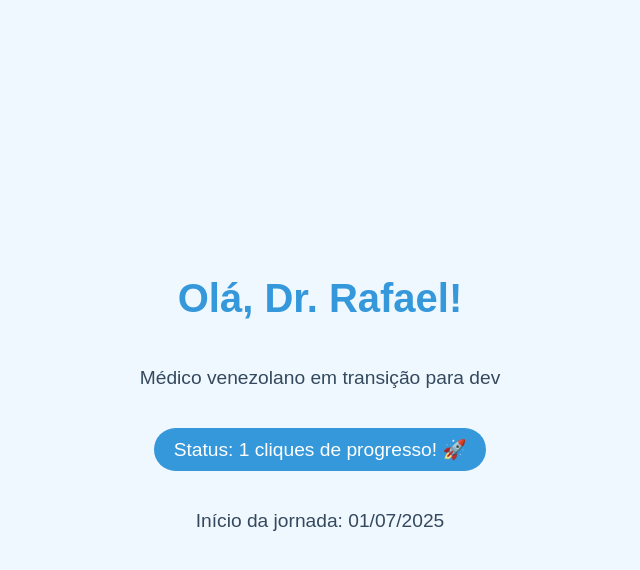
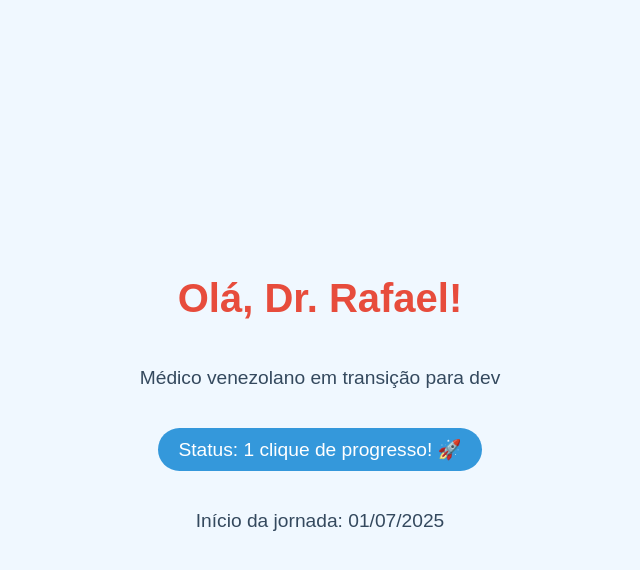
Before and after one commit to macrafa/fullstack-journey, a plain HTML site: page index.html in a window 1280 px wide. Both pictures are taken after a click on the element "Olá, Dr. Rafael!". Shown: the whole page, without its empty margins (320-960 px from the left). Drawn offline with Linux system fonts and the light colour scheme.

Commit message:
Fix initial color cycle and pluralization

```diff
--- a/index.html
+++ b/index.html
@@ -49,9 +49,10 @@
     const cores = ['#e74c3c', '#3498db', '#2ecc71', '#f39c12', '#9b59b6'];
 
     titulo.addEventListener('click', function() {
+        titulo.style.color = cores[cliques % cores.length];
         cliques++;
-        titulo.style.color = cores[cliques % cores.length];
-        status.textContent = `Status: ${cliques} cliques de progresso! 🚀`;
+        const plural = cliques === 1 ? 'clique' : 'cliques';
+        status.textContent = `Status: ${cliques} ${plural} de progresso! 🚀`;
     });
 
     // Mensagem no console
```
